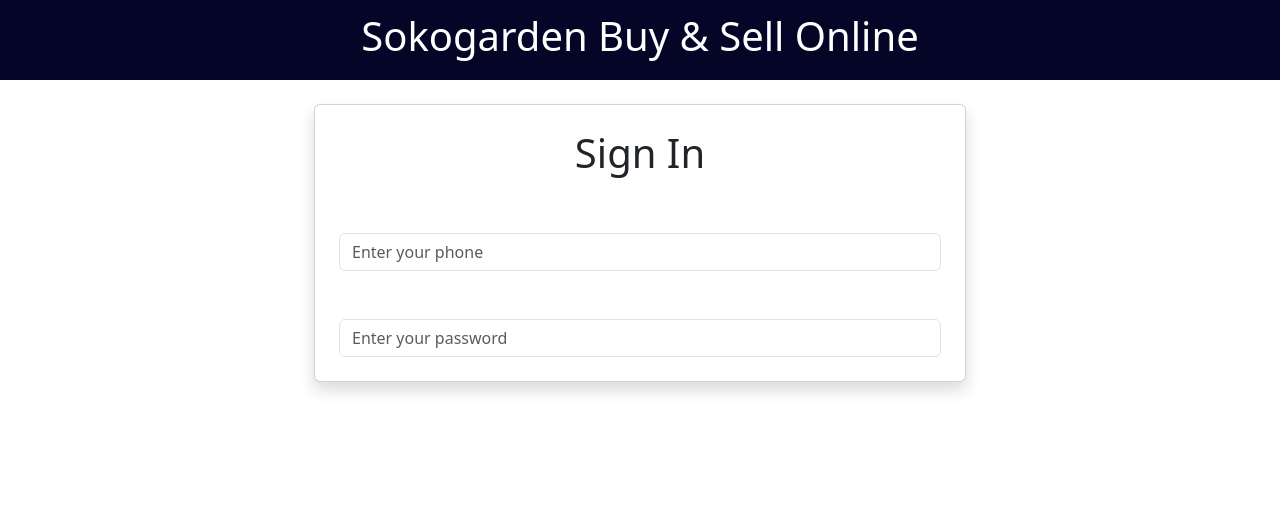
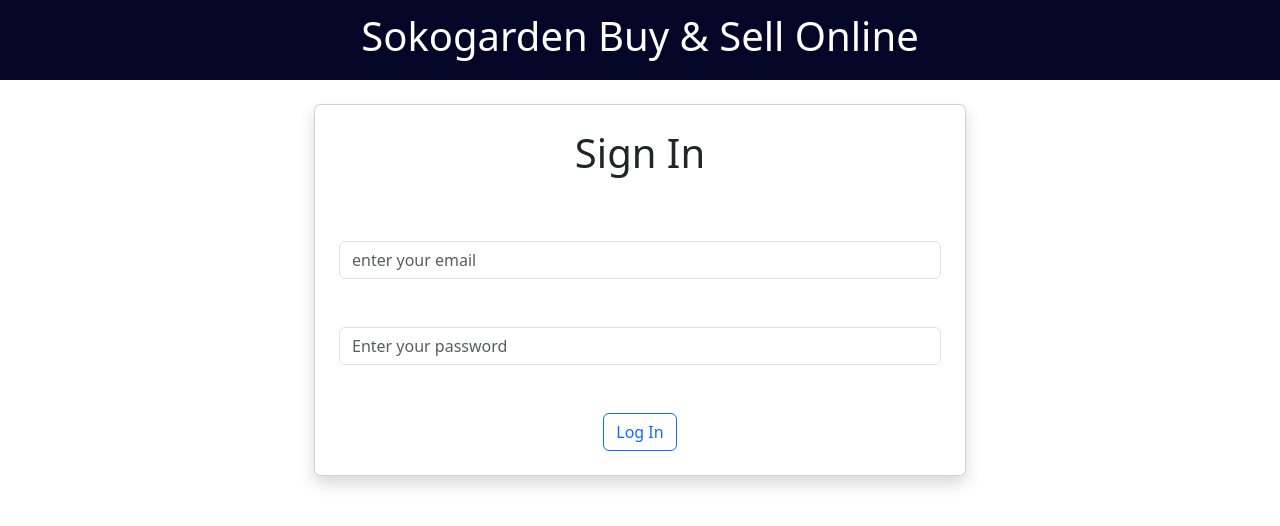
Before and after one commit to bkipngetich848-sketch/sokogardebapp, a React (Create React App) app: page /signin in a window 1280 px wide. Shown: the top 526 px of the page. Built offline with nearby package versions, Linux system fonts and the light colour scheme.

Commit message:
sign ind

```diff
--- a/src/components/Signin.jsx
+++ b/src/components/Signin.jsx
@@ -1,16 +1,96 @@
-import React from 'react'
+import axios from 'axios'
+import React, { useState } from 'react'
 
 const Signin = () => {
+
+  // declare the hooks
+  const[email, setEmail]=useState("")
+  const[password,setPassword]=useState("")
+
+  // step3 declare three hooks
+  const[loading,setLoading]=useState("")
+  const[success,setSuccess]=useState("")
+  const[error,setError]=useState("")
+
+  // create a function to handle a submit action
+  const handlesubmit=async(e)=>{
+
+    // prevent default
+   e.preventDefault()
+
+  //  update loading hook with a message
+  setLoading("Please wait a while...")
+
+  //step7 create a try catch block
+  try{
+  //  create a form data object
+  const formData=new FormData()
+
+
+  // step9; append detail from the data
+  formData.append("email",email)
+  formData.append("password",password)
+
+  // step10: interact with axios module
+  const response=await axios.post("https://tikwet.alwaysdata.net/api/signin",formData)
+
+  // step11: set back the loading hook to empty
+  setLoading("")
+
+  // step12: by use of an if statement check whether they is a success ressage given back as a response from the hosted api, if they is rit means the user as enter corerect details and he/she redirected to another page if they no message given back, responce give a responce to the user meaning the detail he enter are incorrect.
+  if(response.data.success ==="welcome"){
+    setSuccess("Login Success")
+
+  }
+  else{
+    setSuccess("Login unsuccessful")
+  }
+  }
+   catch(error){
+    // step13: set loading back to default and update the error hook just incese they is an error
+    setLoading("")
+    setError("Incorrect please try again....")
+   }
+
+  }
   return (
      <div className='row justify-content-center mt-4' >
 
       <div className='col-md-6 p-4 card shadow '>
-        <h1> Sign In </h1> <br /> <br />
 
 
-     <form action="">
-     <input type="Enter your number" placeholder='Enter your phone' className='form-control'/> <br /> <br />
-     <input type="Enter your password" placeholder='Enter your password' className='form-control'/>
+
+     <form onSubmit={handlesubmit}>
+      <h1> Sign In </h1> <br /> <br />
+
+        <h4 className="text-info">{loading}</h4>
+        <h4 className='text-success'>{success}</h4>
+        <h4 className='text-danger'>{Error}</h4>
+
+      {/* step 2 testinthe hooks */}
+
+     <input type="email"
+     value={email}
+     onChange={(e)=> setEmail(e.target.value)}
+     placeholder='enter your email'
+     className='form-control'/>
+
+     {/* {email} */}
+
+      <br /> <br />
+
+     <input type="password"
+     value={password}
+     onChange={(e)=> setPassword(e.target.value)}
+     placeholder='Enter your password'
+     className='form-control'/>
+
+     {/* {password} */}
+     <br /><br />
+
+     <input type="Submit"
+        value="Log In"
+        className='btn btn-outline-primary' />
      </form>
 
 
```
